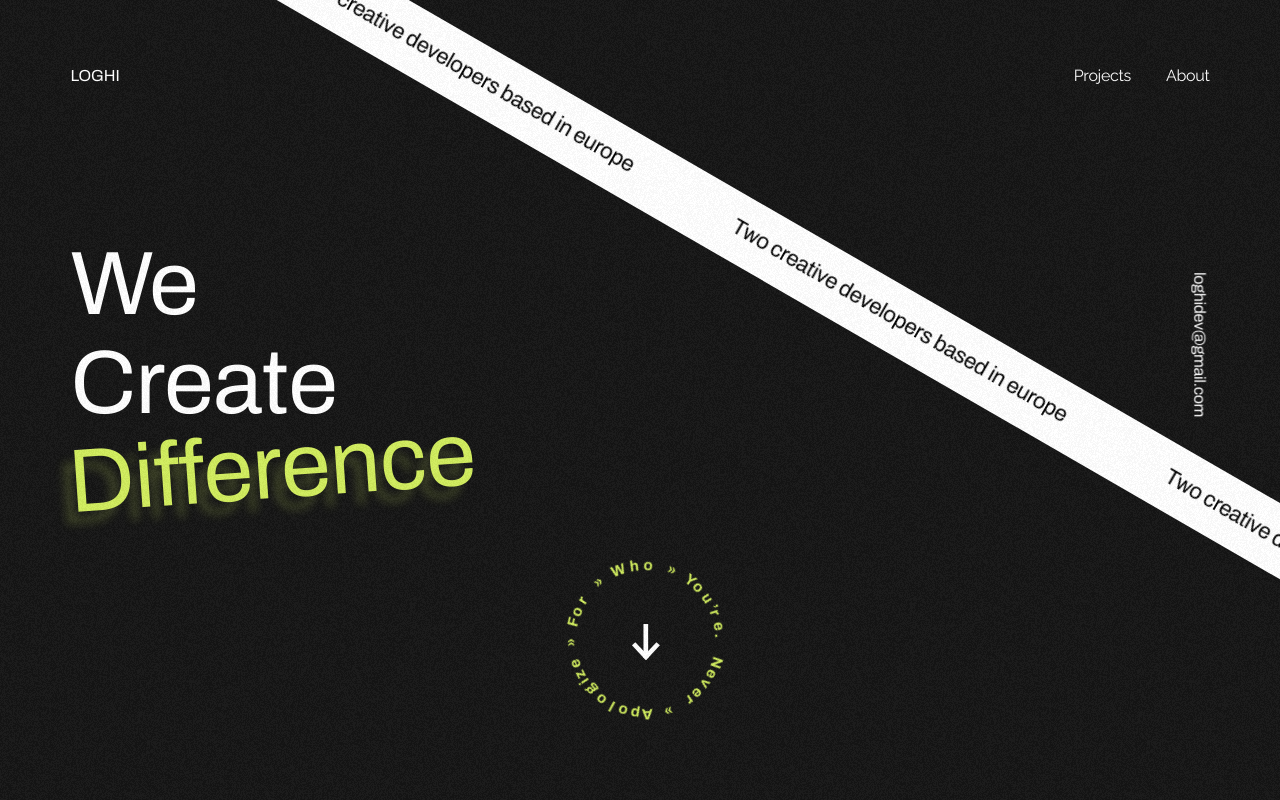
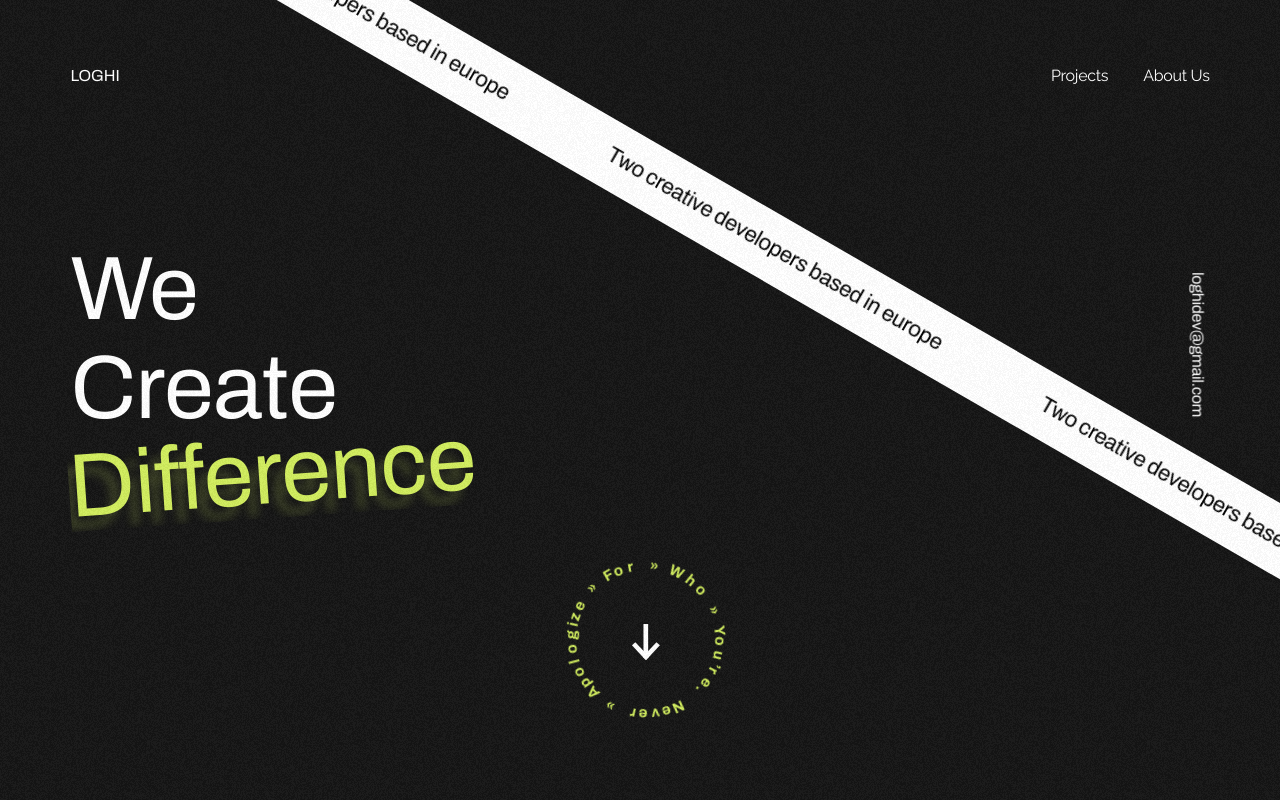
Before and after one commit to NunoPereiraSousa/Loghi, a plain HTML site: page index.html in a window 1280 px wide. Shown: the top 800 px of the page. Drawn offline with nearby package versions, Linux system fonts and the light colour scheme.

Commit message:
UI closed

```diff
--- a/index.html
+++ b/index.html
@@ -21,7 +21,7 @@
       <div class="header__hamburger hide-for-desktop"></div>
       <div class="header__desktop_menu hide-for-mobile">
         <a href="/showcase.html">Projects</a>
-        <a href="/about.html">About</a>
+        <a href="/about.html">About Us</a>
       </div>
     </nav>
     <nav class="header_open flex flex-ai-c flex-jc-sb hide-for-desktop">
@@ -43,7 +43,7 @@
               <a href="/showcase.html">Projects</a>
             </li>
             <li>
-              <a href="/about.html">About</a>
+              <a href="/about.html">About Us</a>
             </li>
           </ul>
 
@@ -110,9 +110,15 @@
     <main class="main">
       <section class="presentation">
         <h1 class="presentation__title">
-          <div>We</div>
-          <div>Create</div>
-          <div>Difference</div>
+          <div class="line">
+            <div>We</div>
+          </div>
+          <div class="line">
+            <div>Create</div>
+          </div>
+          <div class="line">
+            <div>Difference</div>
+          </div>
         </h1>
 
         <div class="presentation__banner">
@@ -545,7 +551,11 @@
         </div>
 
         <div class="presentation__email">
-          <a href="mailto:loghidev@gmail.com">loghidev@gmail.com</a>
+          <a href="mailto:loghidev@gmail.com">
+            <div class="line">
+              <div>loghidev@gmail.com</div>
+            </div>
+          </a>
         </div>
       </section>
       <!-- <section class="carousels">
@@ -574,38 +584,38 @@
         </div>
       </section> -->
       <section class="about">
-        <h1 class="subtitle">
+        <h1 class="subtitle home_subtitle1">
           About <br />
           <span>The Boys</span>
         </h1>
 
-        <p class="about__paragraph">
+        <h3 class="about__paragraph">
           We are two students, with a focus on delivering extraordinary creative
           solutions that work and do transformations.
-        </p>
+        </h3>
 
-        <p class="about__paragraph">
+        <h3 class="about__paragraph">
           We are based in Portugal but we have experience in working
           international as freelancers.
-        </p>
+        </h3>
       </section>
 
       <section class="services grid">
-        <h1 class="subtitle">
+        <h1 class="subtitle home_subtitle2">
           What about <br />
           <span class="red">what we do</span>?
         </h1>
 
         <div class="services__grid grid">
           <div class="services__grid__card">
-            <h2>Website development</h2>
-            <p>
+            <h2 class="services__grid__card__title">Website development</h2>
+            <p class="services__grid__card__subtitle">
               We create websites that work and do business transformations
               Better looking and functional as the ones you see out there.
-            </p>
+            </h4>
           </div>
           <div class="services__grid__card">
-            <h2>Teaching & Tutoring</h2>
+            <h2 class="services__grid__card__title">Teaching & Tutoring</h2>
             <p>
               Over 140 hours tutored in the last four months with students from
               all over the world and 100% satisfaction guaranteed.
@@ -620,7 +630,8 @@
           </div>
           <div class="services__grid__card__red">
             <h2>
-              Start working <br class="hide-for-desktop" />
+              Start working
+              <br class="hide-for-desktop" />
               with us
             </h2>
             <p>We deliver honorable products with passion and strive!</p>
@@ -657,8 +668,8 @@
       </section>
 
       <section class="projects_showcase">
-        <h1 class="subtitle">
-          What we <br />
+        <h1 class="subtitle home_subtitle3">
+          What we <br>
           <span>have build <sup>1-7</sup></span>
         </h1>
 
@@ -781,6 +792,9 @@
       </footer>
     </main>
 
+    <script src="https://cdnjs.cloudflare.com/ajax/libs/gsap/3.6.1/gsap.min.js"></script>
+    <script src="https://cdnjs.cloudflare.com/ajax/libs/gsap/3.6.1/ScrollTrigger.min.js"></script>
     <script src="./js/header.js"></script>
+    <script src="./js/home.js"></script>
   </body>
 </html>
--- /dev/null
+++ b/js/home.js
@@ -0,0 +1,67 @@
+gsap.registerPlugin(ScrollTrigger);
+
+let tl = gsap.timeline();
+
+tl.to(".presentation__title .line div", {
+  y: "5%",
+  stagger: 0.25
+})
+  .to(
+    ".presentation__banner",
+    {
+      opacity: 1
+    },
+    "-=0.4"
+  )
+  .to(".presentation__svg", {
+    opacity: 1
+  })
+  .to(
+    ".presentation__email .line div",
+    {
+      y: "10%"
+    },
+    "-=0.4"
+  );
+
+// gsap.to(".home_subtitle1 .line div", {
+//   y: "15%",
+//   stagger: 0.25,
+//   scrollTrigger: {
+//     trigger: ".presentation__email",
+//     start: "top center",
+//     markers: true
+//   }
+// });
+
+// gsap.to(".about__paragraph .line div", {
+//   y: "15%",
+//   stagger: 0.25,
+//   scrollTrigger: {
+//     trigger: ".about",
+//     start: "top center",
+//     markers: true
+//   }
+// });
+
+// gsap.to(".home_subtitle2 .line div", {
+//   y: "15%",
+//   stagger: 0.25,
+//   scrollTrigger: {
+//     trigger: ".services",
+//     start: "-10% center",
+//     markers: true
+//   }
+// });
+
+// let servicesArr = document.querySelectorAll(".services__grid__card");
+
+// gsap.to(`.services__grid__card__title .line div`, {
+//   y: "15%",
+//   stagger: 0.25,
+//   scrollTrigger: {
+//     trigger: ".services",
+//     start: "top center",
+//     markers: true
+//   }
+// });
--- a/scss/components/_carousel.scss
+++ b/scss/components/_carousel.scss
@@ -82,6 +82,10 @@
         @include breakpoint-up(desktop) {
           font-size: $_50px;
         }
+
+        @include breakpoint-up(large) {
+          font-size: $_38px;
+        }
       }
 
       &.services {
--- a/scss/helpers/_globals.scss
+++ b/scss/helpers/_globals.scss
@@ -66,9 +66,14 @@ button:focus {
   display: grid;
 }
 
-// .overflow {
-//   overflow: hidden;
-// }
+.line {
+  overflow: hidden;
+
+  div {
+    transform: translateY(100%);
+    transition: all 0.75s ease-in-out;
+  }
+}
 
 // .about_show,
 // .about_show_desktop,
--- a/scss/layouts/_home.scss
+++ b/scss/layouts/_home.scss
@@ -52,10 +52,12 @@
   }
 
   &__banner {
+    opacity: 0;
     margin: 10vh 0;
     background-color: $white;
     padding: 0.6rem 0;
     transform: rotate(4deg);
+    transition: all 0.75s ease-in-out;
 
     @include breakpoint-up(tablet) {
       padding: 1rem 0;
@@ -74,6 +76,8 @@
 
   &__svg {
     padding: 0 2rem;
+    opacity: 0;
+    transition: all 0.75s ease-in-out;
 
     svg#circle {
       animation: spin 15s infinite linear;
@@ -167,6 +171,7 @@
   &__paragraph {
     color: $grey;
     font-size: $_18px;
+    font-weight: 400;
 
     margin: 0;
 
@@ -198,6 +203,7 @@
 
     @include breakpoint-up(large) {
       width: 50vw;
+      line-height: 1.3;
     }
   }
 }
```
Also changed, not shown: about.html (+2 -2 lines), showcase.html (+2 -2 lines), css/style.css, package-lock.json, 1 other file.
